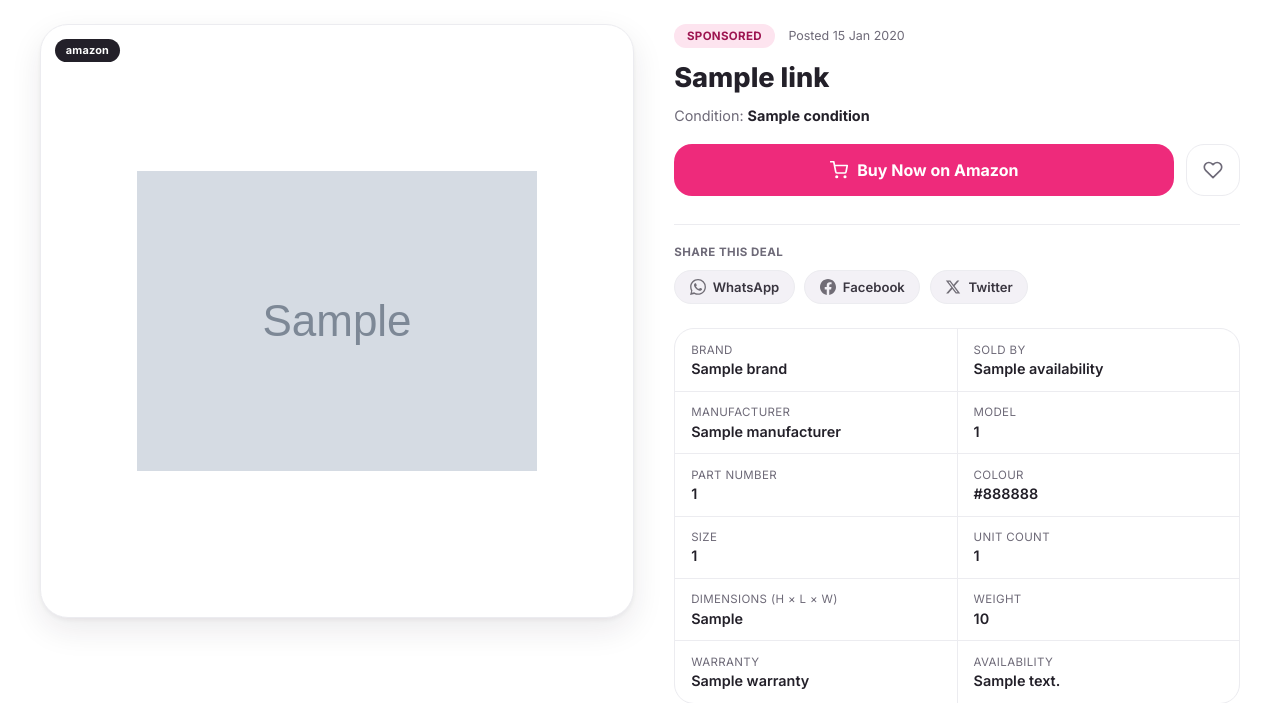
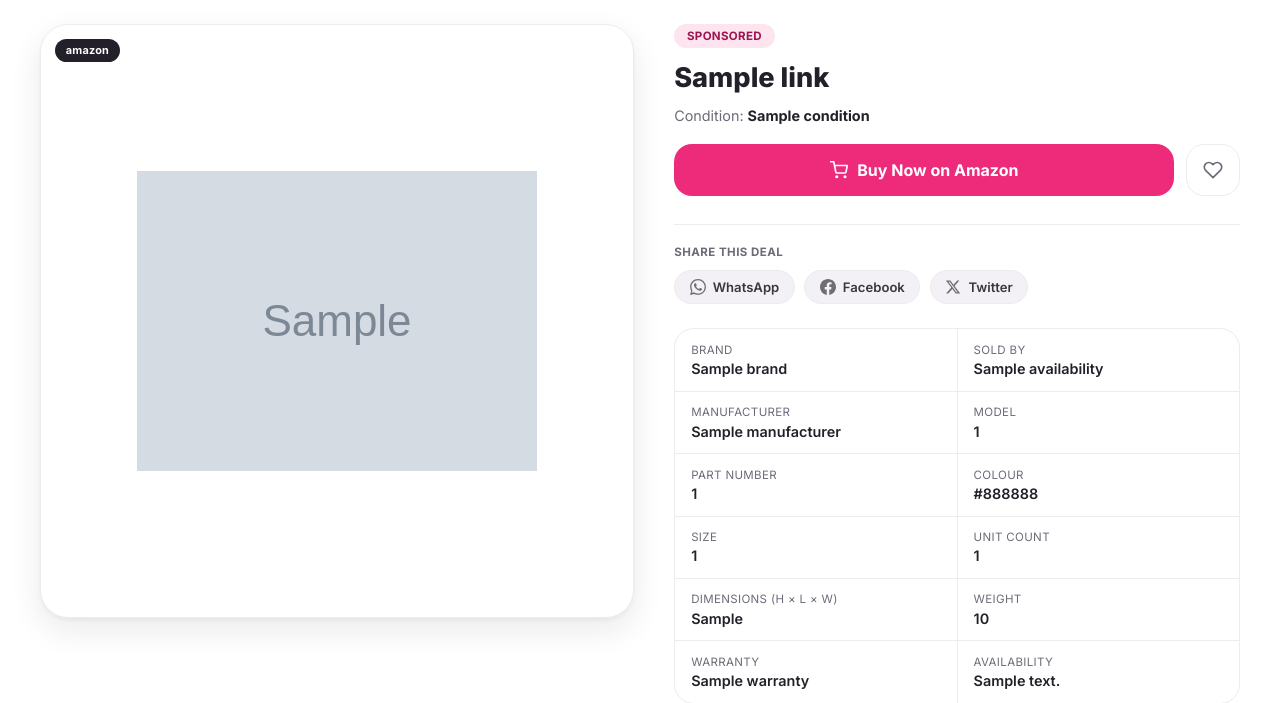
Before and after one commit to chandanmallah/affiliate_shopping_website, a Django app: template products/templates/products/product_detail.html in a window 1280 px wide. Shown: the part 117-820 px from the top of the page. Run offline with Django 4.2, Linux system fonts and the light colour scheme; the template is opened without the code that fills it: most values are stand-ins (such as "Sample title", 1, 10 or a date in 2020); grey boxes marked "Sample" are stand-in pictures; data that the repository does not hold is empty; some web fonts are replaced.

Commit message:
commneted psoted

```diff
--- a/products/templates/products/product_detail.html
+++ b/products/templates/products/product_detail.html
@@ -95,7 +95,7 @@
       <div class="pdp-info">
         <div class="pdp-flags">
           <span class="pdp-sponsored">Sponsored</span>
-          {% if product.created_at %}<span class="pdp-posted">Posted {{ product.created_at|date:"d M Y" }}</span>{% endif %}
+          <!-- {% if product.created_at %}<span class="pdp-posted">Posted {{ product.created_at|date:"d M Y" }}</span>{% endif %} -->
         </div>
 
         <h1 class="pdp-title">{{ product.link.title }}</h1>
```
